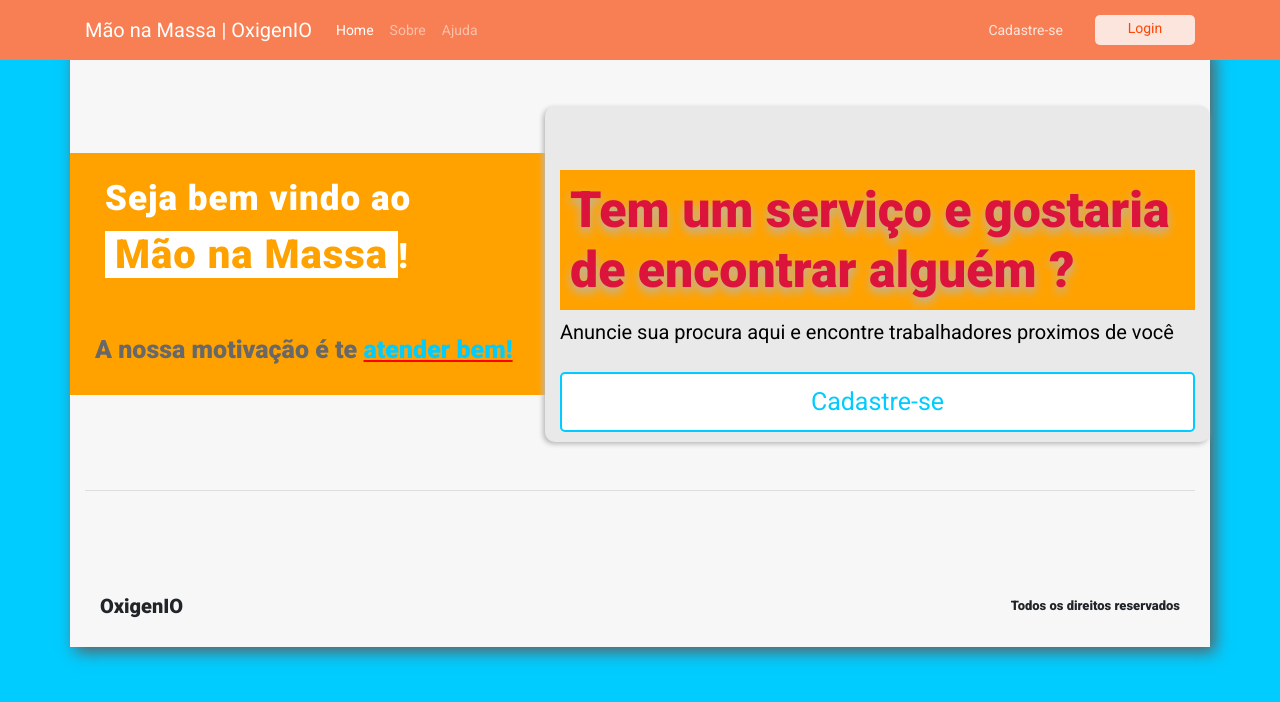
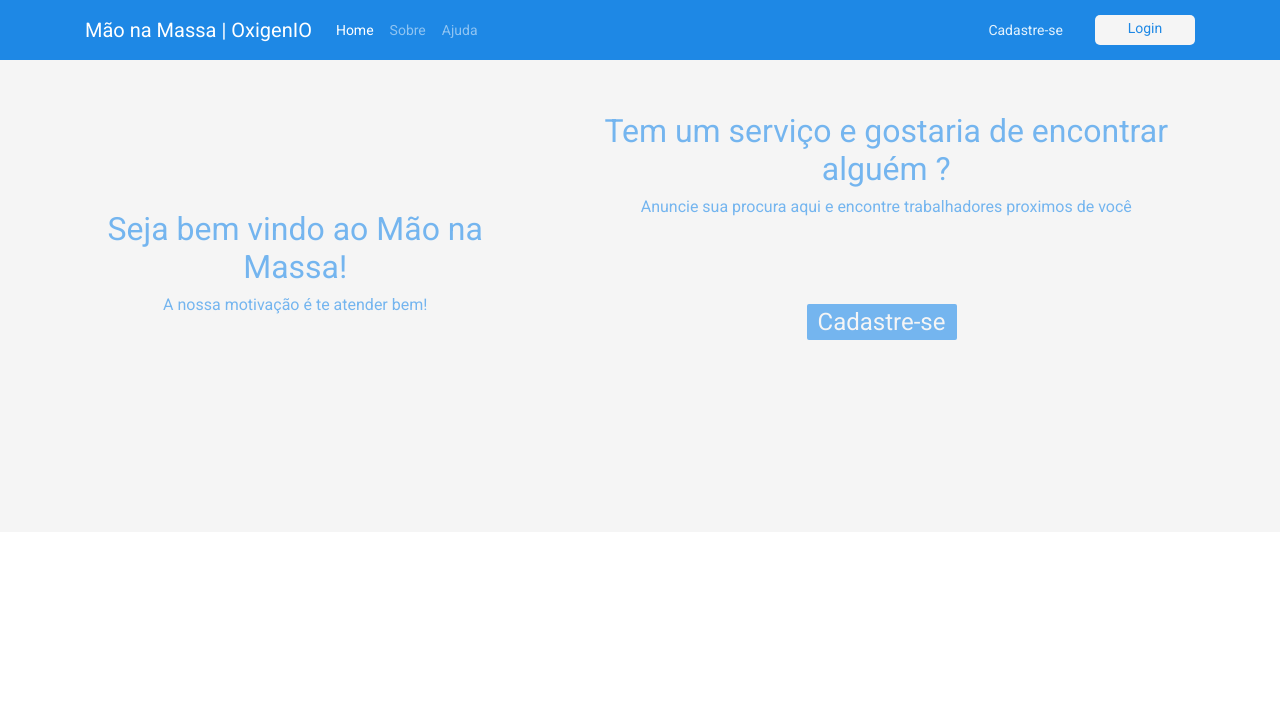
Before and after one commit to brunozn/OxinenIO_API_REST, a React (Create React App) app: page / in a window 1280 px wide. Shown: the top 702 px of the page. Built offline with nearby package versions, Linux system fonts and the light colour scheme.

Commit message:
Alteraçoes nas telas

```diff
--- a/package.json
+++ b/package.json
@@ -15,7 +15,8 @@
     "react-bootstrap": "^1.0.1",
     "react-dom": "^16.13.1",
     "react-router-dom": "^5.2.0",
-    "react-scripts": "3.4.1"
+    "react-scripts": "3.4.1",
+    "styled-components": "^5.1.1"
   },
   "scripts": {
     "start": "react-scripts start",
--- a/src/components/navbar/navbar.css
+++ b/src/components/navbar/navbar.css
@@ -1,31 +1,30 @@
 .navbar2{
-
-  background: #f87f53;
+  background: #1E88E5;
   font-family: Roboto;
   font-style: normal;
   font-weight: normal;
   font-size: 14px;
   line-height: 28px;
-
+  color: #E3F2FD;
 
 }
 
 .link-color{
-  color: rgba(253, 253, 253, 0.81);
+  color: #E3F2FD;
 }
 
 .link-color:hover{
-  color: white;
+  color: #E3F2FD;
 }
 
 .but{
   width: 100px;
   height: 30px;
-  background: rgba(253, 253, 253, 0.81);
+  background: #F5F5F5;
   backdrop-filter: blur(4px);
   border-radius: 5px;
   border-style: none;
-  color: #ff4704;
+  color: #1E88E5;
   font-family: Roboto;
   font-style: normal;
   font-weight: normal;
@@ -35,6 +34,6 @@
   text-decoration: none;
 }
 .but:hover{
-  background-color:#ff4704d0;
-  color: white;
+  background-color:#1E88EE;
+  color: #fafafa;
 }
--- a/src/index.css
+++ b/src/index.css
@@ -5,7 +5,6 @@
     sans-serif;
   -webkit-font-smoothing: antialiased;
   -moz-osx-font-smoothing: grayscale;
-  background: #00CCFF;
 }
 
 code {
--- a/src/pages/Login/index.js
+++ b/src/pages/Login/index.js
@@ -6,7 +6,7 @@
 import logo from '../../assets/logo.png';
 //import Menu from '../../components/Menu';
 
-import './style.css';
+//import './style.css';
 
 export default function Login({ history }) {
     const [email, setEmail] = useState('');
--- a/src/pages/Register/index.js
+++ b/src/pages/Register/index.js
@@ -1,7 +1,7 @@
 import React, { useState, useMemo } from 'react';
 import api from '../../services/api';
 import camera from '../../assets/camera.svg';
-import './style.css';
+//import './style.css';
 
 export default function RegisterBasic({ history }) {
   const [file, setfile] = useState(null);
--- a/src/pages/home/index.js
+++ b/src/pages/home/index.js
@@ -1,37 +1,35 @@
 import React from 'react';
-import './style.css';
+//import './style.css';
 //import homeImage from '../../assets/logo.png';
+
+import { HomeSection, TitleHome, ButtonRegister, SubtitleHome } from './styles';
 
 export default function Home() {
 
   return (
     <>
-    <div className="container my-5 fora">
+    <HomeSection>
 
       <div className="row align-items-center my-5">
 
 
-      <div className="col-lg imge">
-          <p className="logo one">Seja bem vindo ao<br></br><span id="SPAN1">Mão na Massa</span>!</p>
-          <p className="logo two">A nossa motivação é te <span>atender bem!</span>
-          </p>
+      <div className="col-lg-5">
+          <TitleHome>Seja bem vindo ao Mão na Massa! </TitleHome>
+
+          <SubtitleHome>A nossa motivação é te <span>atender bem!</span>
+          </SubtitleHome>
         </div>
 
         <div className="col-lg-7">
-          <h2 className="home-h2">Tem um serviço e gostaria de encontrar alguém ? </h2>
-          <h4 className="font-weight-light">Anuncie sua procura aqui e encontre trabalhadores proximos de você</h4>
-          <button className="btn but2" to ="/register">Cadastre-se</button>
+          <TitleHome>Tem um serviço e gostaria de encontrar alguém ? </TitleHome>
+          <SubtitleHome>Anuncie sua procura aqui e encontre trabalhadores proximos de você</SubtitleHome>
+          <ButtonRegister to ="/register">Cadastre-se</ButtonRegister>
         </div>
 
 
       </div>
-      <hr></hr>
-      <div class="col s12 m7">
-              <p id="oxigenio">OxigenIO</p>
-              <p id="arr">Todos os direitos reservados</p>
-      </div>
 
-    </div>
+    </HomeSection>
   </>
   );
 }
--- a/src/pages/home/style.css
+++ /dev/null
@@ -1,112 +0,0 @@
-@import url('https://fonts.googleapis.com/css2?family=Roboto:wght@900&display=swap');
-
-
-@media(max-width: 800px){
-    .home-h2{
-        margin-top: 5%;
-    }
-}
-
-.fora{
-    padding-top: 10px;
-    font-weight: bolder;
-    background: rgb(247, 247, 247);
-    padding-bottom: 10px;
-    box-shadow: 5px 5px 15px rgb(95, 95, 95);
-}
-
-.col-lg-7{
-    background: rgb(233, 233, 233);;
-    padding-bottom: 10px;
-    border-radius: 10px;
-    box-shadow: -2px 2px 5px rgb(184, 184, 184);
-}
-.home-h2{
-    margin-top: 10%;
-    font-size: 50px;
-    font-weight: bolder;
-    margin-bottom: 10px;
-    color: #DC143C;
-    text-rendering: optimizeLegibility;
-    font-family: 'Roboto', sans-serif;
-    text-shadow: 0px 5px 10px rgb(182, 182, 182);
-    transition: 0.5s;
-}
-
-
-.font-weight-light{
-    margin-top: 30px;
-    color: #000;
-    font-size: 20px;
-    transition: 0.2s;
-}
-
-.imge{
-    background: #FFA200;
-}
-
-.imge #SPAN1{
-    color: #FFA200;
-    background: #fff;
-    font-size: 40px;
-    padding-left: 10px;
-    padding-right: 10px;
-}
-
-.imge .one{
-    padding: 20px;
-    justify-content: center;
-    letter-spacing: 1px;
-    font-size: 35px;
-    font-weight: bolder;
-    color: #fff;
-}
-
-.imge .two{
-    font-size: 25px;
-    padding: 10px;
-    font-weight: bolder;
-    color: #686868;
-}
-
-.imge .two span{
-    color: #00CCFF;
-    text-decoration: red underline;
-}
-
-.but2{
-    margin-top: 20px;
-    width: 100%;
-    height: 60px;
-    background: #fff;
-    color:#00CCFF;
-    font-style: normal;
-    font-weight: normal;
-    font-size: 25px;
-    transition: 0.4s;
-    border: 2px solid #00CCFF;
-    border-radius: none;
-  }
-  .but2:hover{
-      background:  #00CCFF;
-      border: none;
-      color: #fff;
-      box-shadow: 3px 7px 3px rgb(145, 144, 144);
-      transform: translateY(-2px);
-  }
-
-.m7{
-    margin-top: 100px;
-    display: flex; /*fica um ao lado do outro*/
-    justify-content: space-between; /*Irá dar espaço entre os itens*/
-    flex-wrap: wrap;
-    align-items: center;
-}
-
-#oxigenio{
-    font-size: 20px;
-}
-#arr{
-    font-weight: bolder;
-    font-size: 13px;
-}
--- /dev/null
+++ b/src/pages/home/styles.js
@@ -0,0 +1,35 @@
+import styled from 'styled-components';
+
+
+export const HomeSection = styled.section`
+  padding: 4em;
+  background: #f5f5f5;
+`;
+
+
+export const TitleHome = styled.h1`
+  font-size: 2em;
+  text-align: center;
+  color: #74B5EF;
+`;
+
+export const SubtitleHome = styled.h3`
+  font-size: 1em;
+  text-align: center;
+  color: #74B5EF;
+`;
+
+
+export const ButtonRegister = styled.button`
+  width: 150px;
+  font-size: 1.5em;
+  text-align: center;
+  color: #f5f5f5;
+  background: #74B5EF;
+  border-radius: 2px;
+  border: 0;
+  margin: 80px 250px;
+  &:hover{
+    background-color: #22384C;
+}
+`;
```
Also changed, not shown: 1 other file (tests, documents, lock files or other folders).
